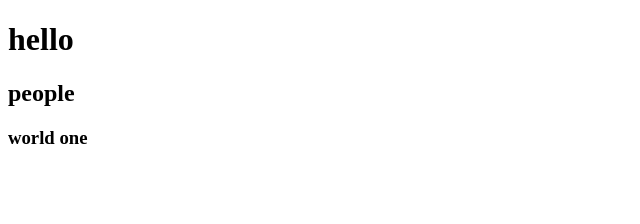
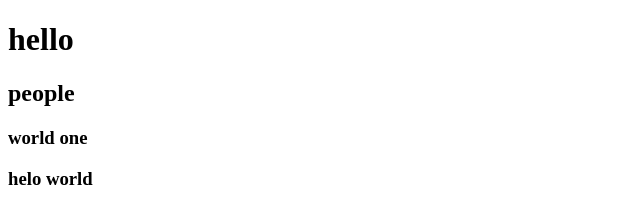
Before and after one commit to ALANGEORGE99/datewithgit-sample, a plain HTML site: page index.html in a window 1280 px wide. Shown: the whole page, without its empty margins (0-640 px from the left). Drawn offline with Linux system fonts and the light colour scheme.

Commit message:
hello file mode

```diff
--- a/index.html
+++ b/index.html
@@ -10,5 +10,6 @@
     <h1>hello</h1>
     <h2>people</h2>
     <h3>world one</h3>
+    <h3>helo world</h3>
 </body>
 </html>
```
